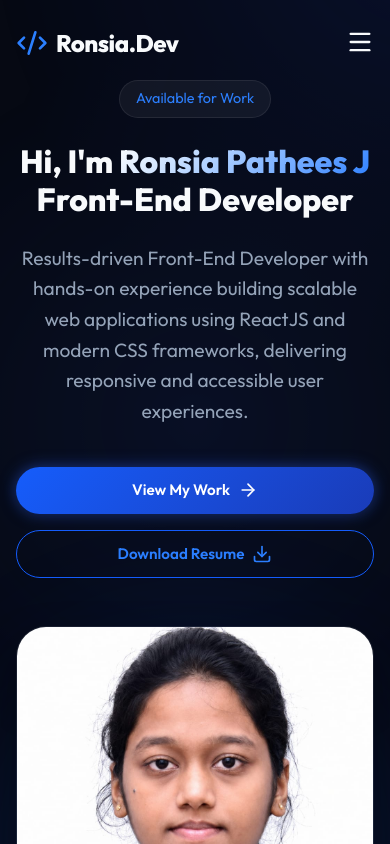
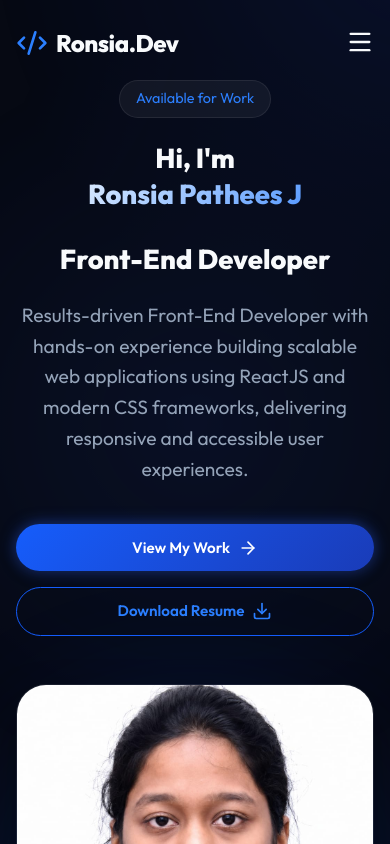
Before and after one commit to Ronsiaj/Ronsia_Pathees_Portfolio, a React (Vite) app: page / in a window 390 px wide. Shown: the top 844 px of the page. Built offline with nearby package versions, Linux system fonts and the light colour scheme.

Commit message:
Updated mobile responsiveness

```diff
--- a/src/components/Contact.css
+++ b/src/components/Contact.css
@@ -102,10 +102,17 @@
 @media (max-width: 576px) {
   .contact-item {
     padding: 1rem;
+    gap: 1rem;
+  }
+
+  .contact-info {
+    min-width: 0; /* allows flex items to shrink below their content size */
   }
 
   .contact-value {
     font-size: 1rem;
+    word-break: break-all;
+    overflow-wrap: anywhere;
   }
 }
 
--- a/src/components/Hero.css
+++ b/src/components/Hero.css
@@ -144,11 +144,12 @@
 
 @media (max-width: 576px) {
   .hero-title {
-    font-size: 2rem;
+    font-size: clamp(1.6rem, 7vw, 2.2rem);
   }
 
   .hero-title .text-gradient {
-    white-space: normal;
+    display: block;
+    margin-top: 0.2rem;
   }
 
   .hero-cta {
```
